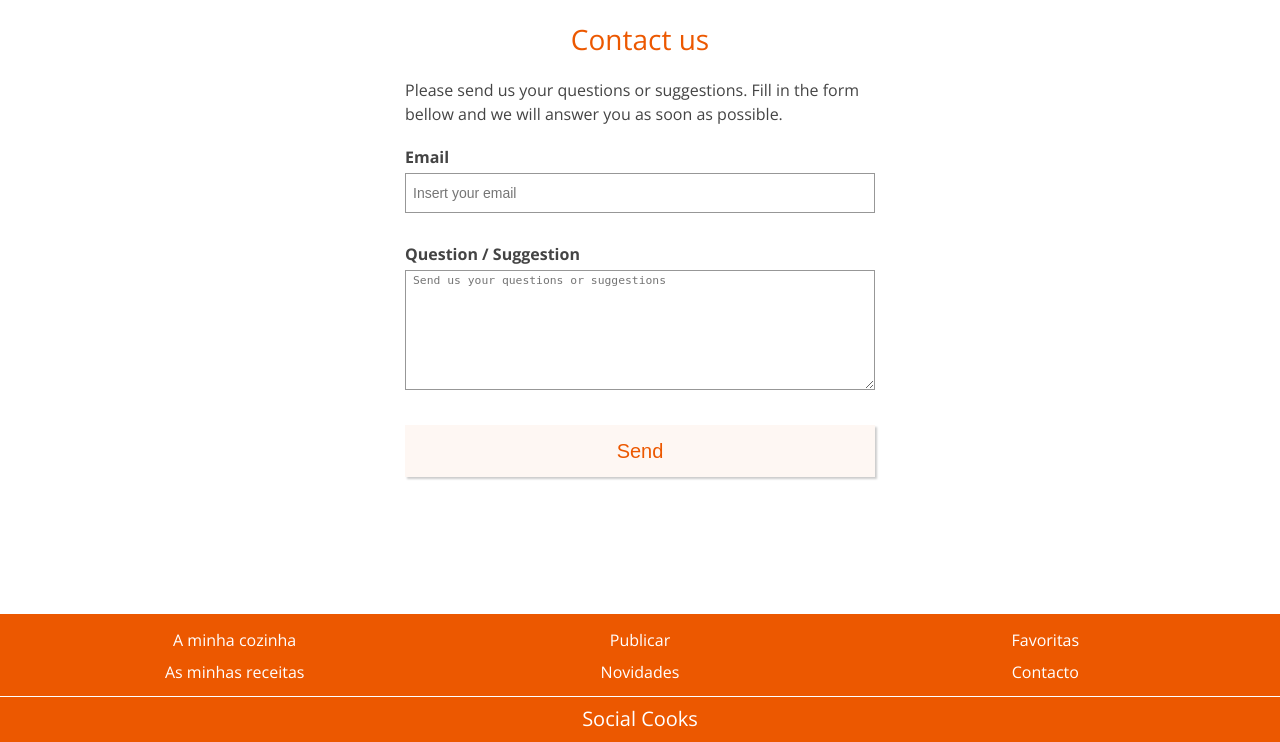
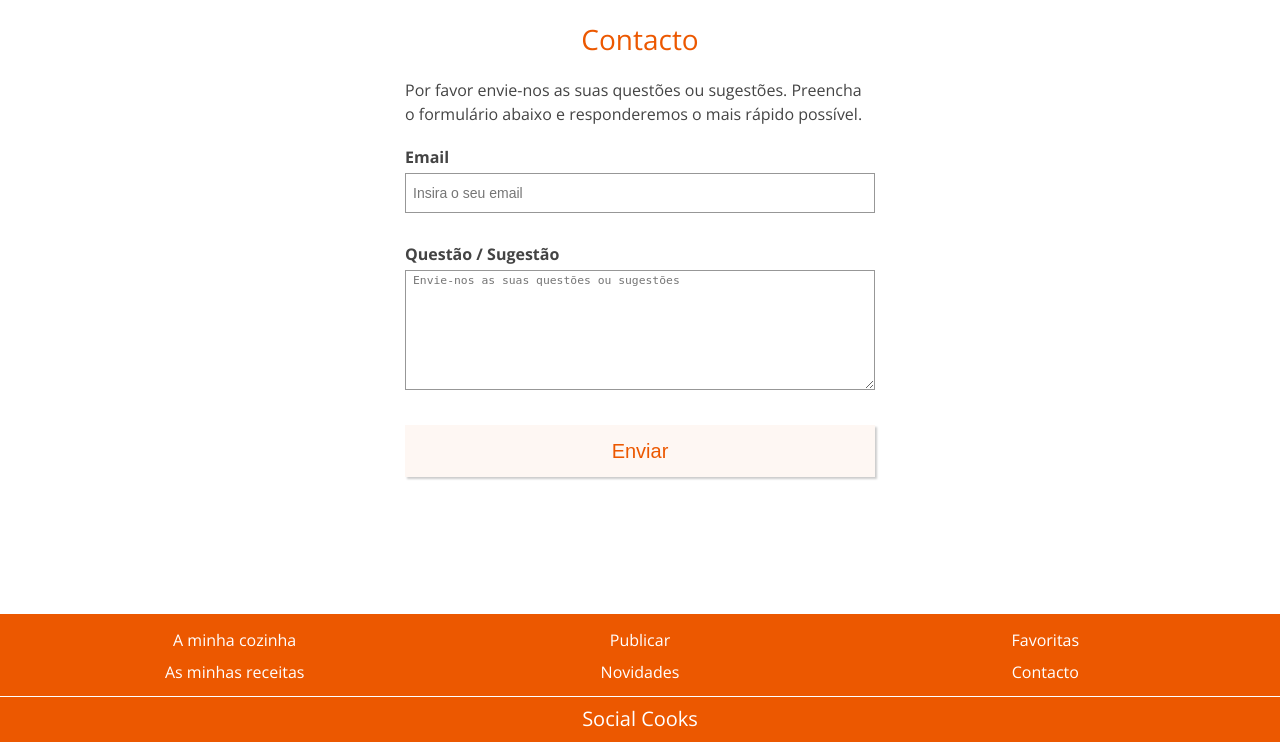
Before and after one commit to nmiguelmoura/Cook-Social, a Python web app: template www/templates/contact.html in a window 1280 px wide. Shown: the part 58-800 px from the top of the page. Run offline with Jinja, Linux system fonts and the light colour scheme; the template is opened without the code that fills it, so the values that code supplies are empty.

Commit message:
Translate contact.html to pt

```diff
--- a/www/templates/contact.html
+++ b/www/templates/contact.html
@@ -7,24 +7,24 @@
 {% block content %}
 <div id="contact" class="page-content wrapper-special">
     <section class="padded-col-sm-12-12">
-        <h2>Contact us</h2>
-        <p class="generic-text-left">Please send us your questions or suggestions. Fill in the form bellow and we will answer you as soon as possible.</p>
+        <h2>Contacto</h2>
+        <p class="generic-text-left">Por favor envie-nos as suas questões ou sugestões. Preencha o formulário abaixo e responderemos o mais rápido possível.</p>
         <form method="post">
             <div class="input-labels">
                 <div class="label">
                     <p>Email</p>
-                    <input type="text" placeholder="Insert your email" name="email" value="{{email}}">
+                    <input type="text" placeholder="Insira o seu email" name="email" value="{{email}}">
                     <p class="error-message">{{error_email}}</p>
                 </div>
                 <div class="label">
-                    <p>Question / Suggestion</p>
-                    <textarea placeholder="Send us your questions or suggestions" name="message">{{message}}</textarea>
+                    <p>Questão / Sugestão</p>
+                    <textarea placeholder="Envie-nos as suas questões ou sugestões" name="message">{{message}}</textarea>
                     <p class="error-message">{{error_comment}}</p>
                 </div>
             </div>
             <div class="button-container col-sm-12-12">
                 <div class="input-submit">
-                    <input type="submit" value="Send">
+                    <input type="submit" value="Enviar">
                 </div>
             </div>
         </form>
```
